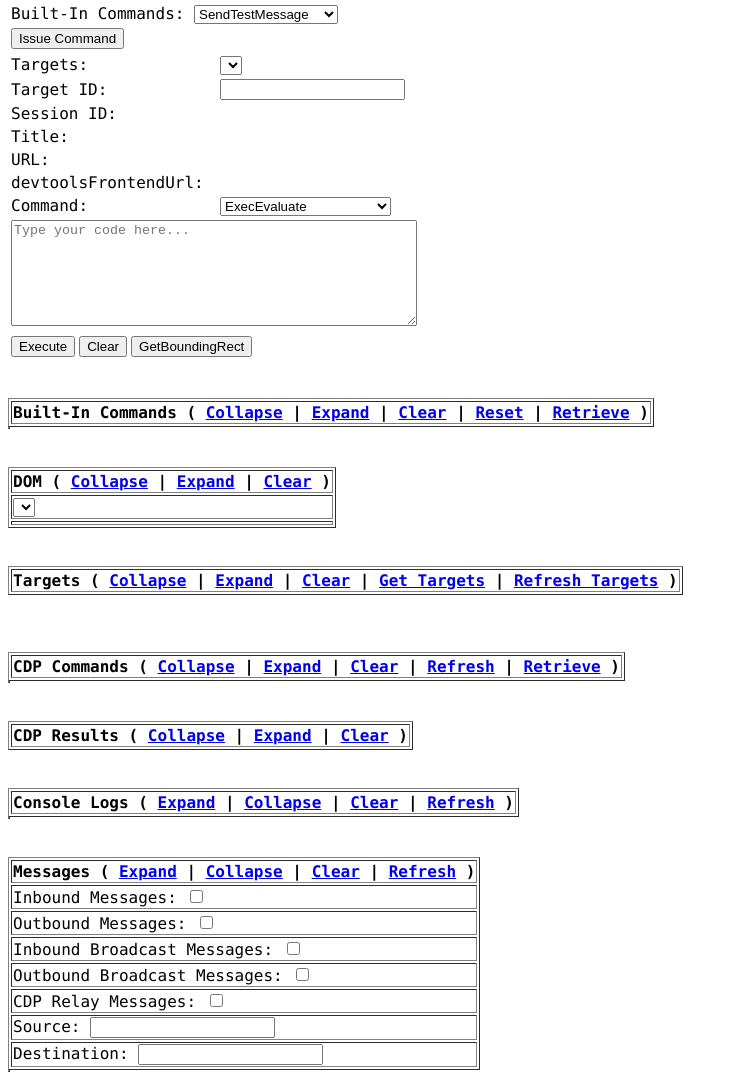
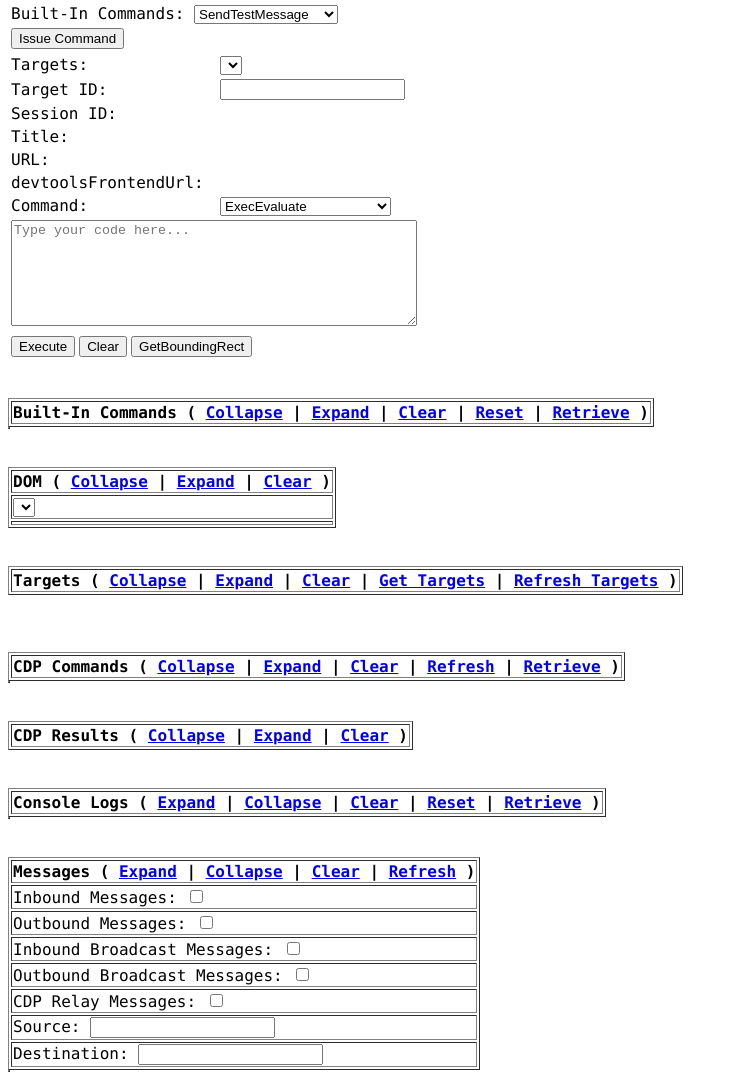
Before and after one commit to bricklayersoftware/mothership, a website: page orgfarm-52fed65bb6/working/contentversion_uploads/client_pubnub.html in a window 1280 px wide. Shown: the part 296-1376 px from the top of the page, without its empty margins (0-738 px from the left). Drawn offline with Linux system fonts and the light colour scheme.

Commit message:
modified

```diff
--- a/orgfarm-52fed65bb6/working/contentversion_uploads/client_pubnub.html
+++ b/orgfarm-52fed65bb6/working/contentversion_uploads/client_pubnub.html
@@ -355,7 +355,8 @@
                     <a href="javascript:void(0);" onclick="jsui.expandTable('consolelogsTable');">Expand</a> |
                     <a href="javascript:void(0);" onclick="jsui.collapseTable('consolelogsTable');">Collapse</a> |
                     <a href="javascript:void(0);" onclick="jsui.clearTable('consolelogsTable');">Clear</a> |
-                    <a href="javascript:void(0);" onclick="jsui.refreshTable();">Refresh</a> )
+                    <a href="javascript:void(0);" onclick="resetTable('consolelogsTable');">Reset</a>  |
+                    <a href="javascript:void(0);" onclick="jsui.refreshTable('consolelogsTable');">Retrieve</a> ) <!-- anchor -->
             </th>
         </tr>
     </table>
@@ -555,6 +556,14 @@
             window.builtincmds.push(payload);
             jspb.sendMessage(payload);
         } window.execBuiltInCmd = execBuiltInCmd;
+
+        var tableMapper = {
+
+        };
+
+        function resetTable(tablename) {
+
+        }
     </script>
 
     <!-- DOM json tree-->
```
Also changed, not shown: 1 other file.
